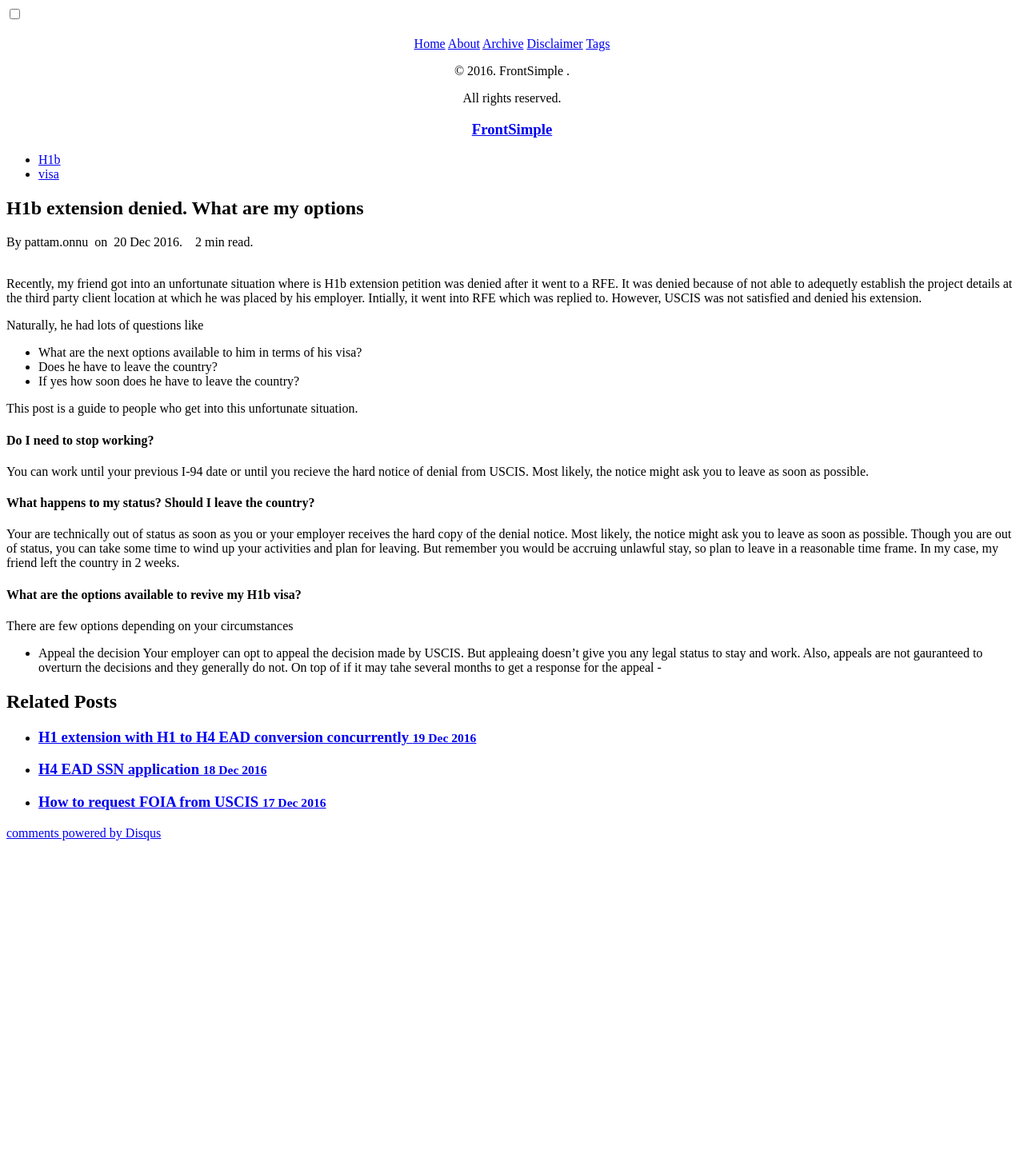
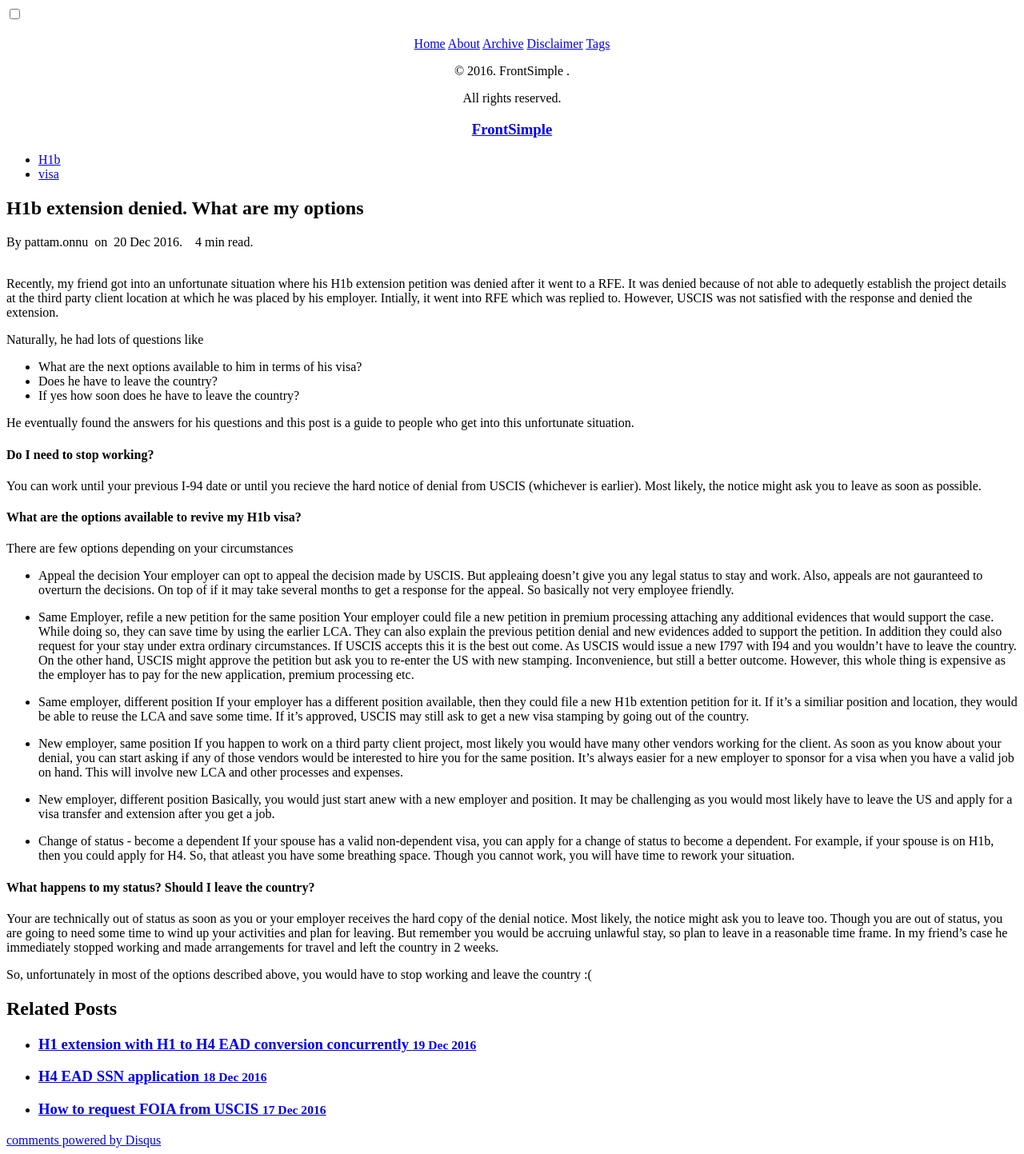
Before and after one commit to gitforwork2/gitforwork.github.io, a Jekyll site: the page built from _posts/2016-12-20-H1b-extension-denied-What-are-my-options.md, in a window 1280 px wide. Shown: the whole page at 80% size. Built offline with Jekyll 4.4.1, drawn with Linux system fonts in a browser that asks for light colours; comment, search, counter and statistics services are not loaded; before the commit the page ends 1059 px from its top, so only the background shows below that.

Commit message:
Update 2016-12-20-H1b-extension-denied-What-are-my-options.md

```diff
--- a/_posts/2016-12-20-H1b-extension-denied-What-are-my-options.md
+++ b/_posts/2016-12-20-H1b-extension-denied-What-are-my-options.md
@@ -6,31 +6,47 @@ tags: H1b visa
 comments: true
 description: What are the options one has after H1b extension petition is denied
 ---
-Recently, my friend got into an unfortunate situation where is H1b extension petition was denied after it went to a RFE.
-It was denied because of not able to adequetly establish the project details at the third party client location at which he was placed
-by his employer. Intially, it went into RFE which was replied to. However, USCIS was not satisfied and denied his extension.
+Recently, my friend got into an unfortunate situation where his H1b extension petition was denied after it went to a RFE.
+It was denied because of not able to adequetly establish the project details at the third party client location at which he was placed by his employer. Intially, it went into RFE which was replied to. However, USCIS was not satisfied with the response and denied the extension.
 
 Naturally, he had lots of questions like
 - What are the next options available to him in terms of his visa?
 - Does he have to leave the country?
 - If yes how soon does he have to leave the country?
 
-This post is a guide to people who get into this unfortunate situation.
+He eventually found the answers for his questions and this post is a guide to people who get into this unfortunate situation.
 
 #### Do I need to stop working?
-You can work until your previous I-94 date or until you recieve the hard notice of denial from USCIS. Most likely,
-the notice might ask you to leave as soon as possible.
+You can work until your previous I-94 date or until you recieve the hard notice of denial from USCIS (whichever is earlier). Most likely, the notice might ask you to leave as soon as possible.
+
+#### What are the options available to revive my H1b visa?
+There are few options depending on your circumstances
+
+- Appeal the decision
+Your employer can opt to appeal the decision made by USCIS. But appleaing doesn't give you any legal status to stay and work.
+Also, appeals are not gauranteed to overturn the decisions. On top of if it may take several months to get a response for the appeal. So basically not very employee friendly.
+
+- Same Employer, refile a new petition for the same position
+Your employer could file a new petition in premium processing attaching any additional evidences that would support the
+case. While doing so, they can save time by using the earlier LCA. They can also explain the previous petition denial and new evidences added to support the petition. In addition they could also request for your stay under extra ordinary circumstances.
+If USCIS accepts this it is the best out come. As USCIS would issue a new I797 with I94 and you wouldn't have to leave the country. On the other hand, USCIS might approve the petition but ask you to re-enter the US with new stamping. Inconvenience, but still a better outcome. However, this whole thing is expensive as the employer has to pay for the new application, premium processing etc.
+
+- Same employer, different position
+If your employer has a different position available, then they could file a new H1b extention petition for it.
+If it's a similiar position and location, they would be able to reuse the LCA and save some time. If it's approved, USCIS may still ask to get a new visa stamping by going out of the country.
+
+- New employer, same position
+If you happen to work on a third party client project, most likely you would have many other vendors working for the client.
+As soon as you know about your denial, you can start asking if any of those vendors would be interested to hire you for the same position. It's always easier for a new employer to sponsor for a visa when you have a valid job on hand. This will involve new LCA and other processes and expenses.
+
+- New employer, different position
+Basically, you would just start anew with a new employer and position. It may be challenging as you would most likely have to leave the US and apply for a visa transfer and extension after you get a job.
+
+- Change of status - become a dependent
+If your spouse has a valid non-dependent visa, you can apply for a change of status to become a dependent. For example, if your spouse is on H1b, then you could apply for H4. So, that atleast you have some breathing space. Though you cannot work, you will have time to rework your situation.
 
 #### What happens to my status? Should I leave the country?
 Your are technically out of status as soon as you or your employer receives the hard copy of the denial notice.
-Most likely, the notice might ask you to leave as soon as possible. Though you are out of status, you can take some time to
-wind up your activities and plan for leaving. But remember you would be accruing unlawful stay, so plan to leave in a reasonable time
-frame. In my case, my friend left the country in 2 weeks.
+Most likely, the notice might ask you to leave too. Though you are out of status, you are going to need some time to wind up your activities and plan for leaving. But remember you would be accruing unlawful stay, so plan to leave in a reasonable time frame. In my friend's case he immediately stopped working and made arrangements for travel and left the country in 2 weeks.
 
-#### What are the options available to revive my H1b visa?
-There are few options depending on your circumstances
-- Appeal the decision
-  Your employer can opt to appeal the decision made by USCIS. But appleaing doesn't give you any legal status to stay and work.
-  Also, appeals are not gauranteed to overturn the decisions and they generally do not. On top of if it may tahe several months to
-  get a response for the appeal
- -
+So, unfortunately in most of the options described above, you would have to stop working and leave the country :(
```
